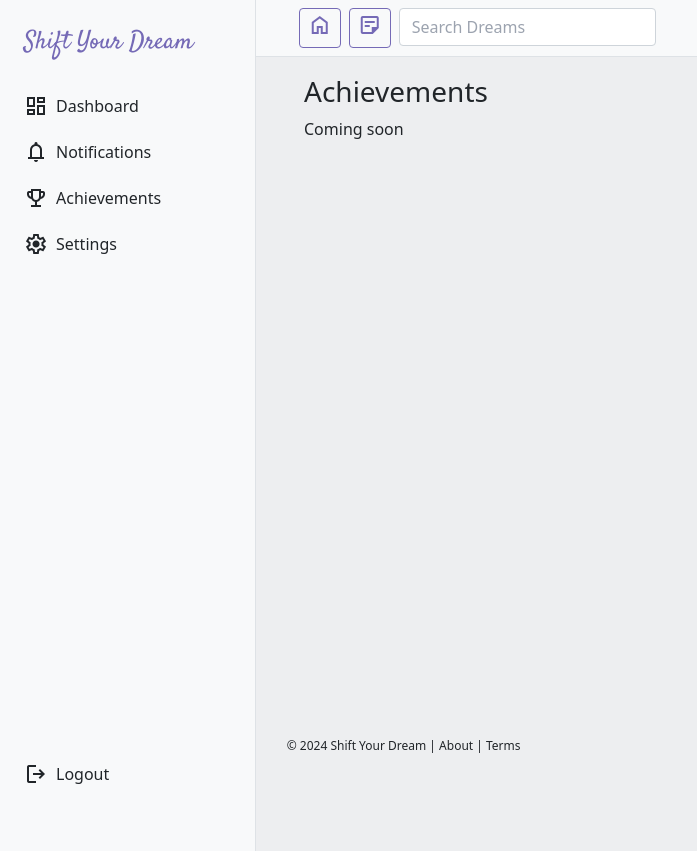
After one commit to sultannurzhan/shiftyourdream, a Django app: page /achievements/ in a window 1280 px wide. The commit adds this page. Shown: the whole page, without its empty margins (0-697 px from the left). Run offline with Django 4.2, Linux system fonts and the light colour scheme; some libraries are stand-ins or nearby versions.

Commit message:
Notifications, Achievements pages placeholder added. Settings Page with user settings functions added

```diff
--- /dev/null
+++ b/base/templates/main/achievements.html
@@ -0,0 +1,19 @@
+{% extends 'main.html' %}
+{% load static %}
+{% block content %}
+
+
+<div class="maincontainer">
+    <section class="px-lg-0 p-4 text-black vertical-home ms-lg-5">
+        <div class="">
+            <h3>Achievements</h3>
+
+            <p>Coming soon</p>
+        </div>
+
+
+
+    </section>
+</div>
+
+{% endblock content %}
--- a/base/urls.py
+++ b/base/urls.py
@@ -17,5 +17,9 @@ urlpatterns = [
 
     path('about/', views.About.as_view(), name="about"),
     path('dashboard/', views.Dashboard.as_view(), name="dashboard"),
-    path('history-graph/', views.historyGraph, name="history-graph")
+    path('history-graph/', views.historyGraph, name="history-graph"),
+
+    path('achievements/', views.Achievements.as_view(), name="achievements"),
+    path('notifcations/', views.Notifications.as_view(), name="notifications"),
+    path('settings/', views.Settings.as_view(), name="settings"),
 ]
--- a/base/views.py
+++ b/base/views.py
@@ -19,6 +19,8 @@ from django.utils.dateparse import parse_datetime
 from django.db.models.functions import TruncDate
 from datetime import timedelta
 from django.utils import timezone
+from django.contrib.auth.decorators import permission_required
+
 
 
 class LoginUser(View):
@@ -223,3 +225,37 @@ def historyGraph(request):
     historyGraphData = last_days_total_dreams
 
     return JsonResponse({'historyGraphLabels': historyGraphLabels, 'historyGraphdata': historyGraphData})
+
+
+class Notifications(View):
+    def get(self, request):
+        user = request.user
+        context = {}
+        return render(request, 'main/notifications.html', context)
+
+
+class Achievements(View):
+    def get(self, request):
+        user = request.user
+        context = {}
+        return render(request, 'main/achievements.html', context)
+
+@method_decorator(permission_required('change_user', raise_exception=True), name='dispatch')
+class Settings(View):
+    def get(self, request):
+        user = request.user
+        form = UserForm(instance=request.user)
+        context = {
+            'user': user,
+            'form': form
+        }
+        return render(request, 'main/settings.html', context)
+
+    @transaction.atomic
+    def post(self, request):
+        form = UserForm(request.POST or None, instance=request.user)
+        if form.is_valid():
+            form.save()
+            return JsonResponse({'success': True})
+        context = {'form': form}
+        return render(request, 'main/settings.html', context)
--- a/static/style/main.css
+++ b/static/style/main.css
@@ -135,3 +135,13 @@ a{
     margin-bottom: 7%;
     margin-left: 3%;
 }
+
+.w-lg-50{
+    width: 50% !important;
+  }
+
+@media only screen and (max-width: 767px) {
+.w-lg-50{
+    width: 100% !important;
+}
+}
--- a/templates/main.html
+++ b/templates/main.html
@@ -65,24 +65,24 @@
                             </li>
                             <li class="nav-item mt-3">
                                 <div class="d-flex justify-content-left">
-                                    <a class="nav-link active text-dark p-0" href="#">
+                                    <a class="nav-link active text-dark p-0" href="{% url 'notifications' %}">
                                         <span class="material-symbols-outlined">
                                             notifications
                                             </span>
                                     </a>
-                                    <a class="nav-link active text-dark p-0 ps-2" href="#">
+                                    <a class="nav-link active text-dark p-0 ps-2" href="{% url 'notifications' %}">
                                         Notifications
                                     </a>
                                 </div>
                             </li>
                             <li class="nav-item mt-3">
                                 <div class="d-flex justify-content-left">
-                                    <a class="nav-link active text-dark p-0" href="#">
+                                    <a class="nav-link active text-dark p-0" href="{% url 'achievements' %}">
                                         <span class="material-symbols-outlined">
                                             emoji_events
                                             </span>
                                     </a>
-                                    <a class="nav-link active text-dark p-0 ps-2" href="#">
+                                    <a class="nav-link active text-dark p-0 ps-2" href="{% url 'achievements' %}">
                                         Achievements
                                     </a>
                                 </div>
@@ -90,12 +90,12 @@
 
                             <li class="nav-item mt-3">
                                 <div class="d-flex justify-content-left">
-                                    <a class="nav-link active text-dark p-0" href="#">
+                                    <a class="nav-link active text-dark p-0" href="{% url 'settings' %}">
                                         <span class="material-symbols-outlined">
                                             settings
                                             </span>
                                     </a>
-                                    <a class="nav-link active text-dark p-0 ps-2" href="#">
+                                    <a class="nav-link active text-dark p-0 ps-2" href="{% url 'settings' %}">
                                         Settings
                                     </a>
                                 </div>
--- a/templates/navbar.html
+++ b/templates/navbar.html
@@ -59,7 +59,7 @@
                     <ul class="navbar-nav ms-4 mt-4">
                         <li class="nav-item p-3">
                             <div class="d-flex justify-content-left">
-                                <a class="nav-link active text-dark p-0" href="#">
+                                <a class="nav-link active text-dark p-0" href="{% url 'home' %}">
                                     <span class="material-symbols-outlined">
                                         home
                                     </span>
@@ -71,7 +71,7 @@
                         </li>
                         <li class="nav-item p-3">
                             <div class="d-flex justify-content-left">
-                                <a class="nav-link active text-dark p-0" href="#">
+                                <a class="nav-link active text-dark p-0" href="{% url 'dreams' %}">
                                     <span class="material-symbols-outlined">
                                         sticky_note_2
                                     </span>
@@ -83,7 +83,7 @@
                         </li>
                         <li class="nav-item p-3">
                             <div class="d-flex justify-content-left">
-                                <a class="nav-link active text-dark p-0" href="#">
+                                <a class="nav-link active text-dark p-0" href="{% url 'dashboard' %}">
                                     <span class="material-symbols-outlined">
                                         dashboard
                                     </span>
@@ -95,24 +95,24 @@
                         </li>
                         <li class="nav-item p-3">
                             <div class="d-flex justify-content-left">
-                                <a class="nav-link active text-dark p-0" href="#">
+                                <a class="nav-link active text-dark p-0" href="{% url 'notifications' %}">
                                     <span class="material-symbols-outlined">
                                         notifications
                                         </span>
                                 </a>
-                                <a class="nav-link active text-dark p-0 ps-2" href="#">
+                                <a class="nav-link active text-dark p-0 ps-2" href="{% url 'notifications' %}">
                                     Notifications
                                 </a>
                             </div>
                         </li>
                         <li class="nav-item p-3">
                             <div class="d-flex justify-content-left">
-                                <a class="nav-link active text-dark p-0" href="#">
+                                <a class="nav-link active text-dark p-0" href="{% url 'achievements' %}">
                                     <span class="material-symbols-outlined">
                                         emoji_events
                                         </span>
                                 </a>
-                                <a class="nav-link active text-dark p-0 ps-2" href="#">
+                                <a class="nav-link active text-dark p-0 ps-2" href="{% url 'achievements' %}">
                                     Achievements
                                 </a>
                             </div>
@@ -120,12 +120,12 @@
 
                         <li class="nav-item p-3">
                             <div class="d-flex justify-content-left">
-                                <a class="nav-link active text-dark p-0" href="#">
+                                <a class="nav-link active text-dark p-0" href="{% url 'settings' %}">
                                     <span class="material-symbols-outlined">
                                         settings
                                         </span>
                                 </a>
-                                <a class="nav-link active text-dark p-0 ps-2" href="#">
+                                <a class="nav-link active text-dark p-0 ps-2" href="{% url 'settings' %}">
                                     Settings
                                 </a>
                             </div>
```
Also changed, not shown: base/forms.py (+21 -0 lines), base/templates/main/dashboard.html (+20 -15 lines), base/templates/main/notifications.html (added, +19 -0 lines), base/templates/main/settings.html (added, +64 -0 lines), db.sqlite3.
